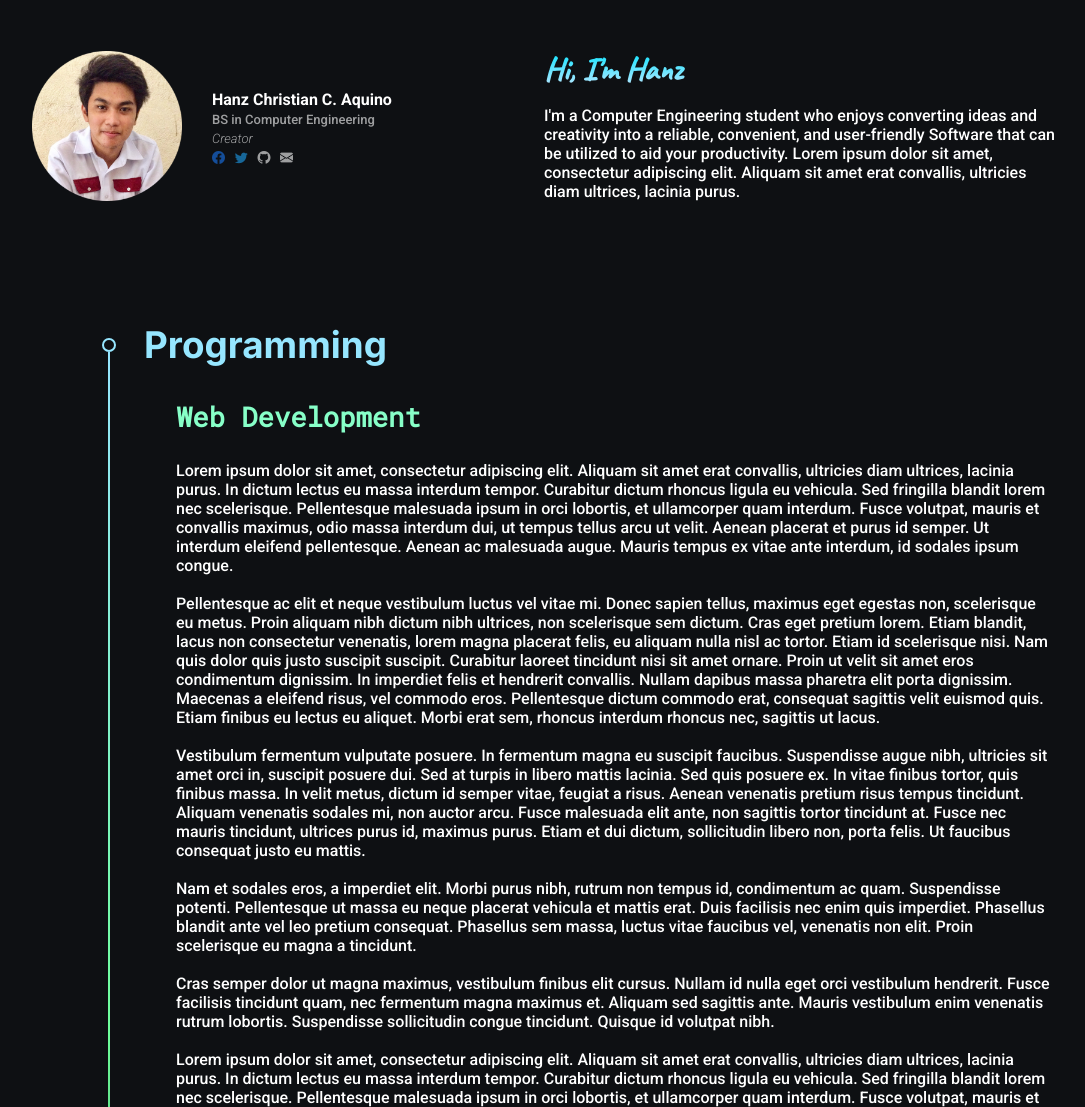
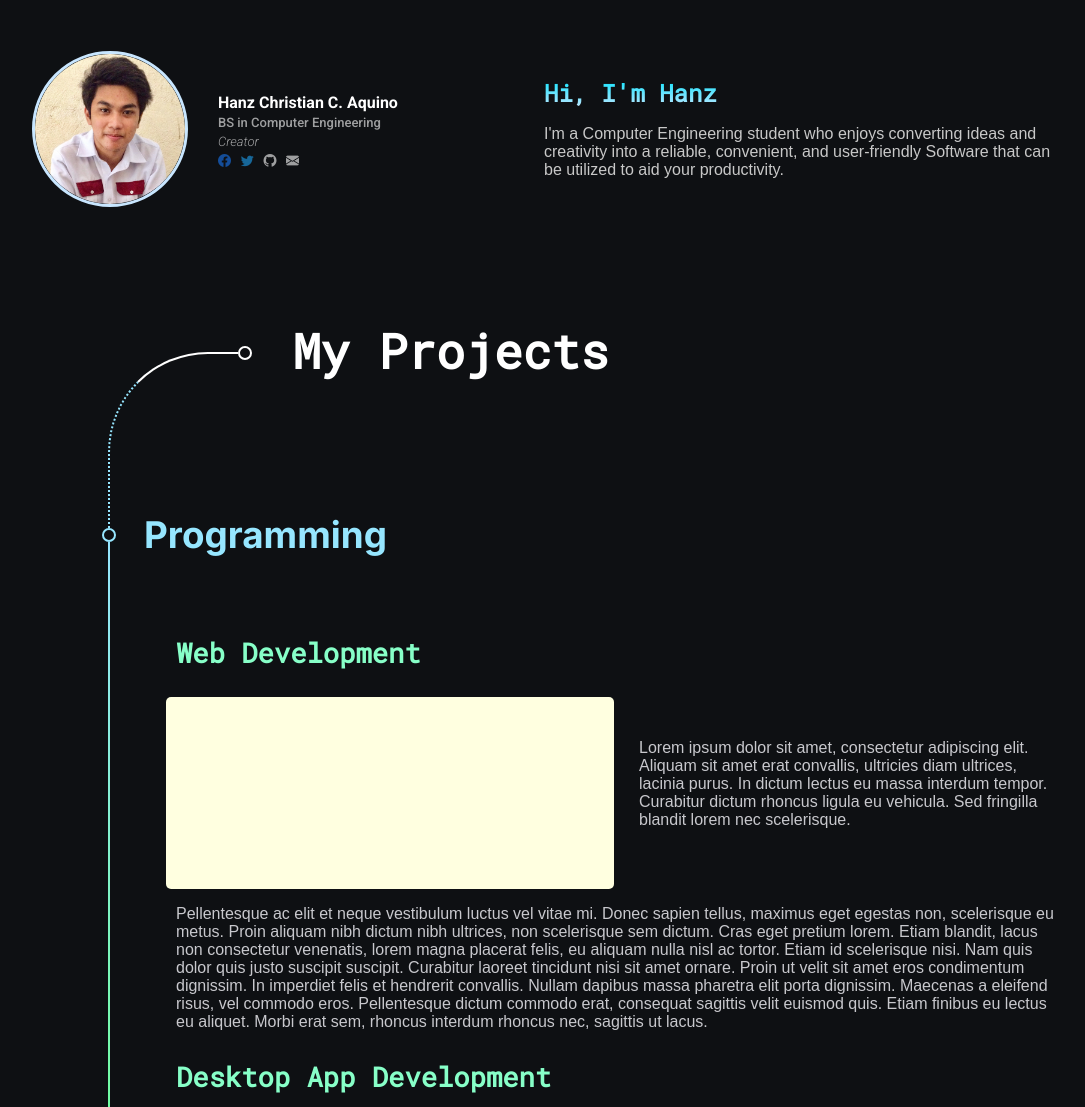
Before and after one commit to hanzzakino/hanzzakino-v2, a React app: page / in a window 1280 px wide. Shown: the part 840-1947 px from the top of the page, without its empty margins (96-1181 px from the left). Built offline with nearby package versions, Linux system fonts and the light colour scheme; a web font is replaced by a local one.

Commit message:
Major Update: New Fonts, Added Contents, fixed some issues

```diff
--- a/src/Assets/css/hz-ui-framework.css
+++ b/src/Assets/css/hz-ui-framework.css
@@ -118,6 +118,10 @@ code {
 	width: 25px;
 	padding-right: 10px;
 	transition: 0.5s;
+}
+.hz-navbar-item-title {
+	font-family: 'Inter', sans-serif;
+	font-weight: bolder;
 }
 .hz-navbar-brand {
 	font-size: 1.25rem;
@@ -258,6 +262,12 @@ code {
 	color: rgb(180,180,180);
 	font-size: 0.9rem;
 }
+.hz-content-projects-title {
+	font-size: 3rem;
+	font-family: 'Roboto Mono', sans-serif;
+	font-weight: bolder;
+	margin-left: 40px;
+}
 .hz-content-programminng-title {
 	margin-top: -1rem;
 	margin-left: -2rem;
@@ -271,10 +281,18 @@ code {
 	color: rgba(135,255,200,1)
 }
 .hz-content-text {
-
+	font-family: 'Cantarell', sans-serif;
+	color: rgba(200,200,205,1)
 }
-
+.hz-content-intro-message {
+	font-family: 'Cantarell', sans-serif;
+	color: rgba(200,200,200,1)
+}
 @media (max-width: 600px) {
+	.hz-content-projects-title {
+		font-size: 2.7rem;
+		margin-left: 20px;
+	}
 	.hz-content-footer{
 		font-size: 0.7rem;
 	    flex-direction: column-reverse;
@@ -371,6 +389,30 @@ code {
 	height: 105%;
 	bottom: 0;
 }
+.hz-line-curved {
+	background-color: transparent;
+	border-width: 2px;
+	border-left-color: rgba(150,230,255,1);
+	border-top-color: white;
+	border-top-style: solid;
+	border-left-style: dotted;
+	border-bottom-color: transparent;
+	border-right-color: transparent;
+	border-radius: 100px 0px 0px 0px;
+	margin-top: 65px;
+	margin-left: 76px;
+	width: calc(10vw);
+	height: 95%;
+}
+.hz-line-curved-tip {
+	position: relative;
+	height: 10px;
+	width: 10px;
+	margin-top: 59px;
+	background-color: transparent;
+	border: 2px solid white;
+	border-radius: 50%;
+}
 .hz-circle {
 	position: relative;
 	height: 10px;
@@ -387,6 +429,10 @@ code {
 	bottom: 0;
 }
 @media (max-width: 600px) {
+	.hz-line-curved {
+		margin-left: 16px;
+		width: 20px;
+	}
 	.hz-line {
 		width: 1px;
 	}
@@ -401,11 +447,30 @@ code {
 		margin-right: 30px;
 	}
 }
+@media (max-width: 350px) {
+	.hz-line-curved {
+		height: 93%;
+	}
+}
 /* Shapes */
 
 
 
-
+/* test / samples */
+.hz-test-sample-image {
+	margin-right: 25px;
+	margin-left: -10px;
+	background-color: lightyellow;
+	border-radius: 5px;
+	width: 35vw;
+	height: 15vw;
+}
+@media (max-width: 800px) {
+	.hz-test-sample-image {
+		width: 70vw;
+		height: 30vw;
+	}
+}
 
 
 /* Development Layout Preview */
@@ -423,4 +488,5 @@ code {
 }
 .hz-row-unresponsive {
 	background-color: orange;
-}*/
+}
+*/
--- a/src/Components/ContentView.css
+++ b/src/Components/ContentView.css
@@ -41,9 +41,14 @@
 
 /* About Me Image */
 .H-CtnImgMe-hid {
+	border-radius: 50%;
+	border: 3px solid white;
 	transform: translateX(-50px);
 }
 .H-CtnImgMe-shw {
+	border-radius: 50%;
+	border: 3px solid white;
+	border-color: rgba(200,230,255,1);
 	transform: unset;
 	transition: 1s;
 }
@@ -53,8 +58,8 @@
 	margin: 0;
 	padding: 0;
 	margin-top: -10px;
-	font-size: 2rem;
-	font-family: "Caveat";
+	font-size: 1.5rem;
+	font-family: 'Roboto Mono', sans-serif;
 	background-color:  rgba(0,228,255,1);
 	background-image: linear-gradient(180deg,  rgba(0,228,255,1) 0%,  rgba(200,230,255,1) 100%);
 	background-size: 100%;
@@ -79,7 +84,9 @@
 	background-color: rgba(200,230,255,1);
   	background: linear-gradient(180deg, rgba(150,230,255,1) 0%, rgba(110,255,155,1) 50%, rgba(0,212,255,0) 100%);
 }
-
+.H-Ctn-line2 {
+	border-color: linear-gradient(180deg, rgba(150,230,255,1) 0%, rgba(110,255,155,1) 50%, rgba(0,212,255,0) 100%);
+}
 
 
 /* Header motto */
--- a/src/Components/ContentView.js
+++ b/src/Components/ContentView.js
@@ -15,11 +15,18 @@ class ContentView extends React.Component {
       scrollTopPX: 0,
       scrollTopPT: 0,
     };
+
+    //COMPONENT FUNCTIONS
+    //footer part in cluding the copyright statement
     this.Footer = this.Footer(this);
+    //header (intro image)
     this.Header = this.Header(this);
+    //about me (my image and intro message)
     this.AboutMe = this.AboutMe(this);
+    //main content
     this.Content = this.Content(this);
   }
+
 
   componentDidMount() {
     window.addEventListener('scroll', this.listenToScroll)
@@ -95,8 +102,33 @@ class ContentView extends React.Component {
       <div  id="content-1">
       <br /><br /><br /><br />
       {this.AboutMe}
-      <br /><br /><br /><br /><br /><br />
+      <br /><br /><br />
       </div>
+
+      <div className="hz-container">
+        <div className="hz-row-unresponsive">
+
+          <div className="hz-column-fit">
+              <div className="hz-line-curved H-Ctn-line2"></div>
+          </div>
+          <div className="hz-column-fit">
+
+            <div className="hz-line-curved-tip"></div>
+
+
+          </div>
+
+          <div className="hz-column-fit-height">
+          <h1 className="hz-content-projects-title">My Projects</h1>
+          <br /><br /><br />
+          </div>
+
+        </div>
+
+      </div>
+
+
+      <br /><br /><br />
 
       <div className="hz-container">
         <div className="hz-row-unresponsive">
@@ -107,32 +139,50 @@ class ContentView extends React.Component {
               <div className="hz-line H-Ctn-line1"></div>
             </div>
 
+
+
           </div>
           <div className="hz-column">
+
             <h2 className="hz-content-programminng-title">Programming</h2>
+            <br />
+
             <h3 className="hz-content-programminng-web-title">Web Development</h3>
 
+            <div className="hz-row hz-fullcentered">
+              <div className="hz-column">
+                <div className="hz-test-sample-image"></div>
+              </div>
+              <div className="hz-column">
+                <p className="hz-content-text" id="web">
+                Lorem ipsum dolor sit amet, consectetur adipiscing elit. Aliquam sit amet erat convallis, ultricies diam ultrices, lacinia purus. In dictum lectus eu massa interdum tempor. Curabitur dictum rhoncus ligula eu vehicula. Sed fringilla blandit lorem nec scelerisque.
+                <br /> <br />
+                </p>
+              </div>
+            </div>
+
+            <p className="hz-content-text">
+              Pellentesque ac elit et neque vestibulum luctus vel vitae mi. Donec sapien tellus, maximus eget egestas non, scelerisque eu metus. Proin aliquam nibh dictum nibh ultrices, non scelerisque sem dictum. Cras eget pretium lorem. Etiam blandit, lacus non consectetur venenatis, lorem magna placerat felis, eu aliquam nulla nisl ac tortor. Etiam id scelerisque nisi. Nam quis dolor quis justo suscipit suscipit. Curabitur laoreet tincidunt nisi sit amet ornare. Proin ut velit sit amet eros condimentum dignissim. In imperdiet felis et hendrerit convallis. Nullam dapibus massa pharetra elit porta dignissim. Maecenas a eleifend risus, vel commodo eros. Pellentesque dictum commodo erat, consequat sagittis velit euismod quis. Etiam finibus eu lectus eu aliquet. Morbi erat sem, rhoncus interdum rhoncus nec, sagittis ut lacus.
+            </p>
+
+
+
+
+            <h3 className="hz-content-programminng-web-title">Desktop App Development</h3>
             <p className="hz-content-text" id="web">
             Lorem ipsum dolor sit amet, consectetur adipiscing elit. Aliquam sit amet erat convallis, ultricies diam ultrices, lacinia purus. In dictum lectus eu massa interdum tempor. Curabitur dictum rhoncus ligula eu vehicula. Sed fringilla blandit lorem nec scelerisque. Pellentesque malesuada ipsum in orci lobortis, et ullamcorper quam interdum. Fusce volutpat, mauris et convallis maximus, odio massa interdum dui, ut tempus tellus arcu ut velit. Aenean placerat et purus id semper. Ut interdum eleifend pellentesque. Aenean ac malesuada augue. Mauris tempus ex vitae ante interdum, id sodales ipsum congue.
             <br /> <br />
             Pellentesque ac elit et neque vestibulum luctus vel vitae mi. Donec sapien tellus, maximus eget egestas non, scelerisque eu metus. Proin aliquam nibh dictum nibh ultrices, non scelerisque sem dictum. Cras eget pretium lorem. Etiam blandit, lacus non consectetur venenatis, lorem magna placerat felis, eu aliquam nulla nisl ac tortor. Etiam id scelerisque nisi. Nam quis dolor quis justo suscipit suscipit. Curabitur laoreet tincidunt nisi sit amet ornare. Proin ut velit sit amet eros condimentum dignissim. In imperdiet felis et hendrerit convallis. Nullam dapibus massa pharetra elit porta dignissim. Maecenas a eleifend risus, vel commodo eros. Pellentesque dictum commodo erat, consequat sagittis velit euismod quis. Etiam finibus eu lectus eu aliquet. Morbi erat sem, rhoncus interdum rhoncus nec, sagittis ut lacus.
-            <br /> <br />
-            Vestibulum fermentum vulputate posuere. In fermentum magna eu suscipit faucibus. Suspendisse augue nibh, ultricies sit amet orci in, suscipit posuere dui. Sed at turpis in libero mattis lacinia. Sed quis posuere ex. In vitae finibus tortor, quis finibus massa. In velit metus, dictum id semper vitae, feugiat a risus. Aenean venenatis pretium risus tempus tincidunt. Aliquam venenatis sodales mi, non auctor arcu. Fusce malesuada elit ante, non sagittis tortor tincidunt at. Fusce nec mauris tincidunt, ultrices purus id, maximus purus. Etiam et dui dictum, sollicitudin libero non, porta felis. Ut faucibus consequat justo eu mattis.
-            <br /> <br />
-            Nam et sodales eros, a imperdiet elit. Morbi purus nibh, rutrum non tempus id, condimentum ac quam. Suspendisse potenti. Pellentesque ut massa eu neque placerat vehicula et mattis erat. Duis facilisis nec enim quis imperdiet. Phasellus blandit ante vel leo pretium consequat. Phasellus sem massa, luctus vitae faucibus vel, venenatis non elit. Proin scelerisque eu magna a tincidunt.
-            <br /> <br />
-            Cras semper dolor ut magna maximus, vestibulum finibus elit cursus. Nullam id nulla eget orci vestibulum hendrerit. Fusce facilisis tincidunt quam, nec fermentum magna maximus et. Aliquam sed sagittis ante. Mauris vestibulum enim venenatis rutrum lobortis. Suspendisse sollicitudin congue tincidunt. Quisque id volutpat nibh.
-            <br /> <br />
+            </p>
+
+            <h3 className="hz-content-programminng-web-title">Algorithms</h3>
+            <p className="hz-content-text" id="web">
             Lorem ipsum dolor sit amet, consectetur adipiscing elit. Aliquam sit amet erat convallis, ultricies diam ultrices, lacinia purus. In dictum lectus eu massa interdum tempor. Curabitur dictum rhoncus ligula eu vehicula. Sed fringilla blandit lorem nec scelerisque. Pellentesque malesuada ipsum in orci lobortis, et ullamcorper quam interdum. Fusce volutpat, mauris et convallis maximus, odio massa interdum dui, ut tempus tellus arcu ut velit. Aenean placerat et purus id semper. Ut interdum eleifend pellentesque. Aenean ac malesuada augue. Mauris tempus ex vitae ante interdum, id sodales ipsum congue.
             <br /> <br />
             Pellentesque ac elit et neque vestibulum luctus vel vitae mi. Donec sapien tellus, maximus eget egestas non, scelerisque eu metus. Proin aliquam nibh dictum nibh ultrices, non scelerisque sem dictum. Cras eget pretium lorem. Etiam blandit, lacus non consectetur venenatis, lorem magna placerat felis, eu aliquam nulla nisl ac tortor. Etiam id scelerisque nisi. Nam quis dolor quis justo suscipit suscipit. Curabitur laoreet tincidunt nisi sit amet ornare. Proin ut velit sit amet eros condimentum dignissim. In imperdiet felis et hendrerit convallis. Nullam dapibus massa pharetra elit porta dignissim. Maecenas a eleifend risus, vel commodo eros. Pellentesque dictum commodo erat, consequat sagittis velit euismod quis. Etiam finibus eu lectus eu aliquet. Morbi erat sem, rhoncus interdum rhoncus nec, sagittis ut lacus.
-            <br /> <br />
-            Vestibulum fermentum vulputate posuere. In fermentum magna eu suscipit faucibus. Suspendisse augue nibh, ultricies sit amet orci in, suscipit posuere dui. Sed at turpis in libero mattis lacinia. Sed quis posuere ex. In vitae finibus tortor, quis finibus massa. In velit metus, dictum id semper vitae, feugiat a risus. Aenean venenatis pretium risus tempus tincidunt. Aliquam venenatis sodales mi, non auctor arcu. Fusce malesuada elit ante, non sagittis tortor tincidunt at. Fusce nec mauris tincidunt, ultrices purus id, maximus purus. Etiam et dui dictum, sollicitudin libero non, porta felis. Ut faucibus consequat justo eu mattis.
-            <br /> <br />
-            Nam et sodales eros, a imperdiet elit. Morbi purus nibh, rutrum non tempus id, condimentum ac quam. Suspendisse potenti. Pellentesque ut massa eu neque placerat vehicula et mattis erat. Duis facilisis nec enim quis imperdiet. Phasellus blandit ante vel leo pretium consequat. Phasellus sem massa, luctus vitae faucibus vel, venenatis non elit. Proin scelerisque eu magna a tincidunt.
-            <br /> <br />
-            Cras semper dolor ut magna maximus, vestibulum finibus elit cursus. Nullam id nulla eget orci vestibulum hendrerit. Fusce facilisis tincidunt quam, nec fermentum magna maximus et. Aliquam sed sagittis ante. Mauris vestibulum enim venenatis rutrum lobortis. Suspendisse sollicitudin congue tincidunt. Quisque id volutpat nibh.
             </p>
+
+
           </div>
         </div>
       </div>
@@ -203,9 +253,8 @@ class ContentView extends React.Component {
             {({ inView, ref, entry }) => (
               <div  ref={ref} className={inView ? "hz-column-fit-height hz-slidein":"hz-column-fit-height hz-slidein-hidden"}>
                 <h2 className="H-Ctn-hitxt">Hi, I'm Hanz</h2>
-                <p>
+                <p className="hz-content-intro-message">
                   I'm  a Computer Engineering student who enjoys converting ideas and creativity into a reliable, convenient, and user-friendly Software that can be utilized to aid your productivity.
-                  Lorem ipsum dolor sit amet, consectetur adipiscing elit. Aliquam sit amet erat convallis, ultricies diam ultrices, lacinia purus.
                 </p>
               </div>
             )}
--- a/src/Components/NavView.js
+++ b/src/Components/NavView.js
@@ -17,25 +17,25 @@ class NavView extends React.Component {
       scrollTopPX: 0,
       scrollTopPT: 0,
       Skills : {
-        "PROGRAMMING" : {
-          "WEB": "#web",
-          "DESKTOP": "#desktop",
-          "ALGORITHMS": "#mathnalgo",
+        "Programming" : {
+          "Web": "#web",
+          "Desktop": "#desktop",
+          "Algorithms": "#mathnalgo",
         },
-        "COMPUTER GRAPHICS" : {
-          "2D ARTS": "#2d",
-          "3D ARTS": "#3d",
-          "DESIGNS": "#design",
+        "Computer Graphics" : {
+          "2D Arts": "#2d",
+          "3D Arts": "#3d",
+          "Designs": "#design",
         },
-        "MATHEMATICS" : {
-          "PHYSICS": "#physics",
-          "GEOMETRY": "#geometry",
-          "MATH": "#math",
+        "Mathematics" : {
+          "Physics": "#physics",
+          "Geometry": "#geometry",
+          "Math": "#math",
         },
-        "ENGINEERING" : {
-          "CIRCUIT DESIGN": "#circuits",
-          "LOGIC DESIGN" : "#logic",
-          "RESEARCH": "#research",
+        "Engineering" : {
+          "Circuit Designs": "#circuits",
+          "Logic Designs" : "#logic",
+          "Research": "#research",
         },
       }
     };
@@ -102,9 +102,9 @@ class NavView extends React.Component {
 
     for(var a in this.state.Skills){
       navItems = [];
-      navItems.push(<p key={a+"_a"} className="H-NvLink-head">{a}</p>);
+      navItems.push(<p key={a+"_a"} className="H-NvLink-head hz-navbar-item-title">{a}</p>);
       for(var b in this.state.Skills[a]){
-        navItems.push(<a key={b+"_b"} name={b} onClick={this.handleNavClick} className="hz-nvlink" href={this.state.Skills[a][b]}><span key={b+"_c"} className="H-NvLink" >{b}</span></a>);
+        navItems.push(<a key={b+"_b"} name={b} onClick={this.handleNavClick} className="hz-nvlink hz-navbar-item" href={this.state.Skills[a][b]}><span key={b+"_c"} className="H-NvLink" >{b}</span></a>);
       }
       navGroup.push(<div key={a+"_d"}><div className="hz-navbar-list" key={a+"_e"}>{navItems}</div><hr style={{opacity : "10%"}} key={a+"_f"}></hr></div>);
     }
```
